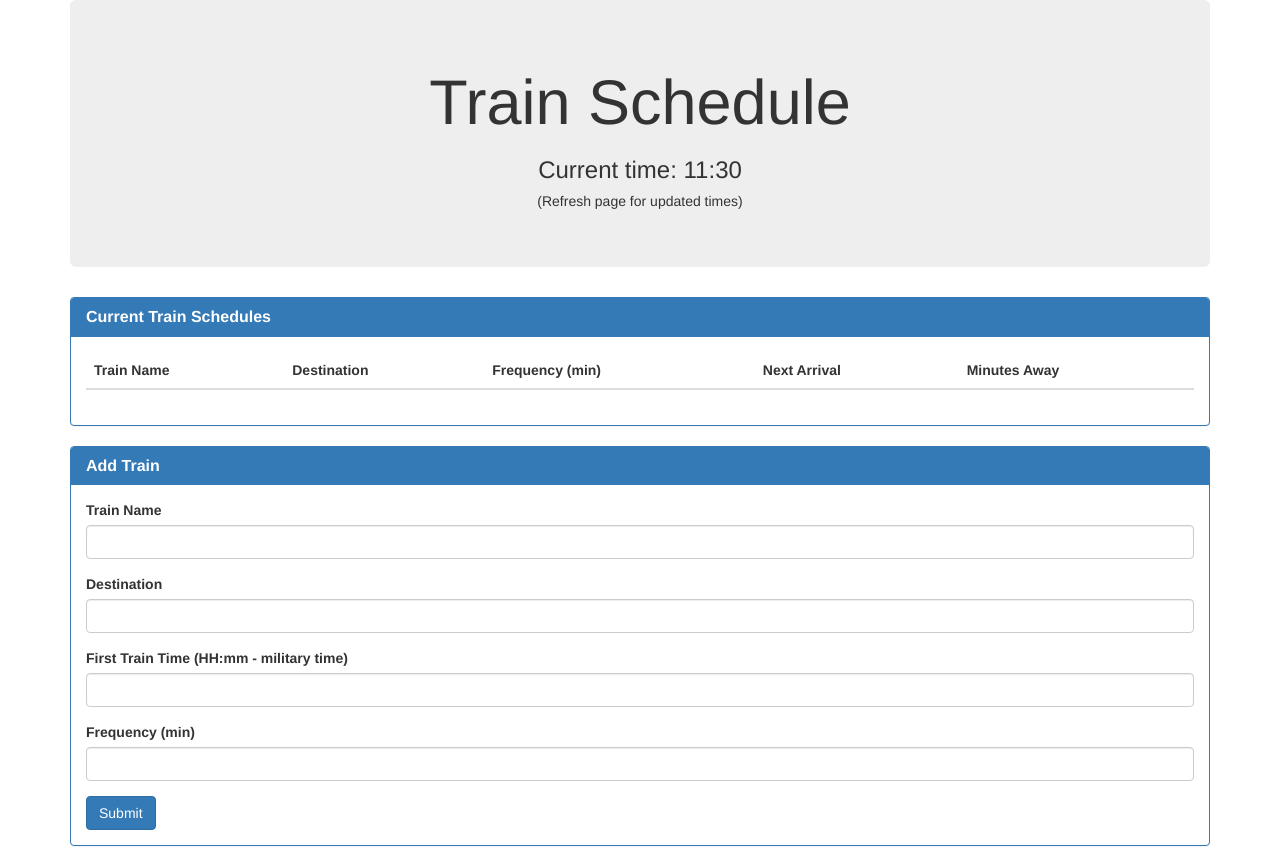
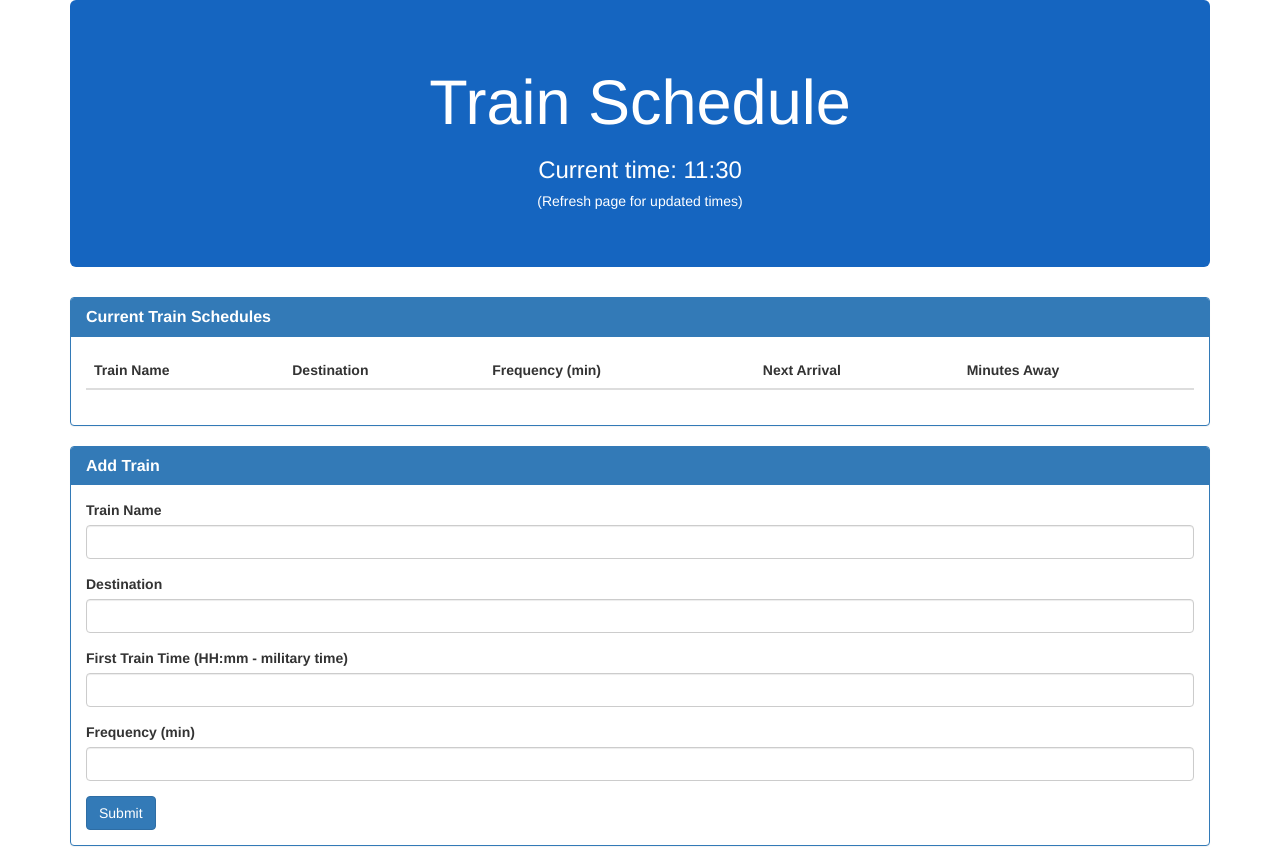
Before and after one commit to jmneutel/Train-Tracker, a plain HTML site: page index.html in a window 1280 px wide. Drawn offline with nearby package versions, Linux system fonts and the light colour scheme; no server answers.

Commit message:
css added

```diff
--- a/index.html
+++ b/index.html
@@ -12,17 +12,18 @@
     <script src="https://code.jquery.com/jquery-3.1.1.min.js"></script>
     <link rel="stylesheet" href="https://maxcdn.bootstrapcdn.com/bootstrap/3.3.7/css/bootstrap.min.css">
     <script src="https://maxcdn.bootstrapcdn.com/bootstrap/3.3.7/js/bootstrap.min.js" integrity="sha384-Tc5IQib027qvyjSMfHjOMaLkfuWVxZxUPnCJA7l2mCWNIpG9mGCD8wGNIcPD7Txa" crossorigin="anonymous"></script>
+    <link rel="stylesheet" href="style.css">
 
 
   </head>
 
   <body>
 
-    <!-- Employee Tracker -->
+    <!-- Train Tracker -->
     <div class="container">
 
       <!-- Jumbotron -->
-      <div class="jumbotron">
+      <div class="jumbotron" id="header">
         <h1 class="text-center">Train Schedule</h1>
         <h3 class="text-center">Current time: <span id="timeCur"></span></h3>
         <h5 class="text-center">(Refresh page for updated times)</h5>
@@ -32,7 +33,7 @@
 
         <div class="col-lg-12">
 
-        <!-- Current Employees-->
+        <!-- Current Train Schedules-->
           <div class="panel panel-primary">
             <div class="panel-heading">
               <h3 class="panel-title"><strong>Current Train Schedules</strong></h3>
@@ -54,7 +55,7 @@
             </div>
           </div>
 
-          <!-- Add Employee  -->
+          <!-- Add Train  -->
           <div class="panel panel-primary">
             <div class="panel-heading">
               <h3 class="panel-title"><strong>Add Train</strong></h3>
--- a/logic.js
+++ b/logic.js
@@ -26,7 +26,7 @@ $("#submit-btn").on("click", function(event) {
     var frequency = $("#frequency-input").val().trim();
 
 
-    // Creates local "temporary" object for holding employee data
+    // Creates local "temporary" object for holding train data
     var newTrain = {
         trainName: trainName,
         destination: destination,
--- a/style.css
+++ b/style.css
@@ -0,0 +1,5 @@
+#header {
+
+	background-color: #1565c0;
+	color: white
+}
```
